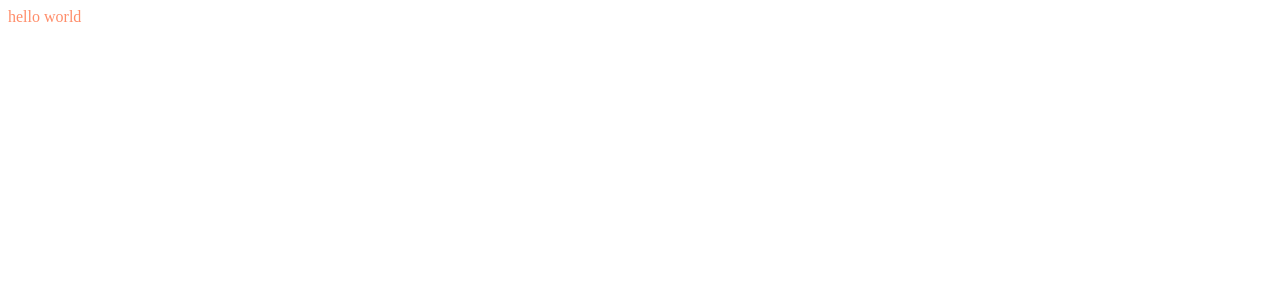
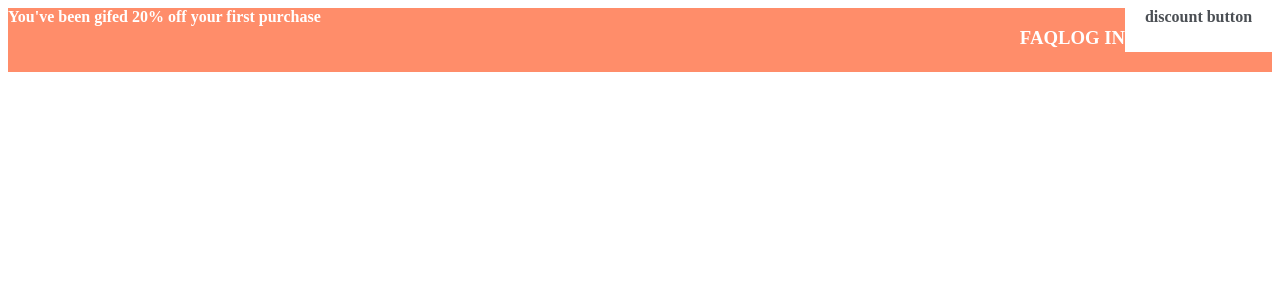
Before and after one commit to kdabug/farmers-dog-clone, a React (Create React App) app: page / in a window 1280 px wide. Shown: the top 300 px of the page. Built offline with nearby package versions, Linux system fonts and the light colour scheme; a web font is replaced by a local one.

Commit message:
setting styled components for nav bar

```diff
--- a/src/components/App.js
+++ b/src/components/App.js
@@ -1,11 +1,31 @@
 import React from "react";
 import styled from "styled-components";
+import { Nav, NavItems } from "./Nav";
+import { Button } from "./Button";
+//import HeroText from "./HeroText";
 
 export const Container = styled.section`
   color: ${props => props.theme.salmon};
+  font-family: ${props => props.theme.primaryFont};
+  margin: 0;
+  padding: 0;
 `;
 
 export const App = props => {
   console.log(props);
-  return <Container>hello world</Container>;
+  return (
+    <Container>
+      <Nav>
+        {" "}
+        <span>You've been gifed 20% off your first purchase</span>{" "}
+        <NavItems>
+          <h3>FAQ</h3>
+          <h3>LOG IN</h3>
+          <Button width={"147px"} scrolled={true}>
+            discount button
+          </Button>
+        </NavItems>
+      </Nav>
+    </Container>
+  );
 };
--- /dev/null
+++ b/src/components/Button.js
@@ -0,0 +1,16 @@
+import React from "react";
+import styled from "styled-components";
+
+export const Button = styled.div`
+  height: 44px;
+  width: ${({ scrolled }) => (scrolled ? "147px" : "244px")};
+  color: ${({ theme, scrolled }) => (scrolled ? theme.grey : theme.white)};
+  background-color: ${({ theme, scrolled }) =>
+    scrolled ? theme.white : theme.salmon};
+  display: flex;
+  justify-content: center;
+  align-content: center;
+  font-weight: 800;
+  margin: 0;
+  padding: 0;
+`;
--- /dev/null
+++ b/src/components/Nav.js
@@ -0,0 +1,18 @@
+import React from "react";
+import styled from "styled-components";
+
+export const Nav = styled.section`
+  display: flex;
+  justify-content: space-between;
+  height: 64px;
+  width: 100%;
+  color: ${props => props.theme.white};
+  background-color: ${props => props.theme.salmon};
+  font-weight: 800;
+  margin: 0;
+  padding: 0;
+`;
+
+export const NavItems = styled.div`
+  display: flex;
+`;
```
Also changed, not shown: src/components/HeroText.js (added).
